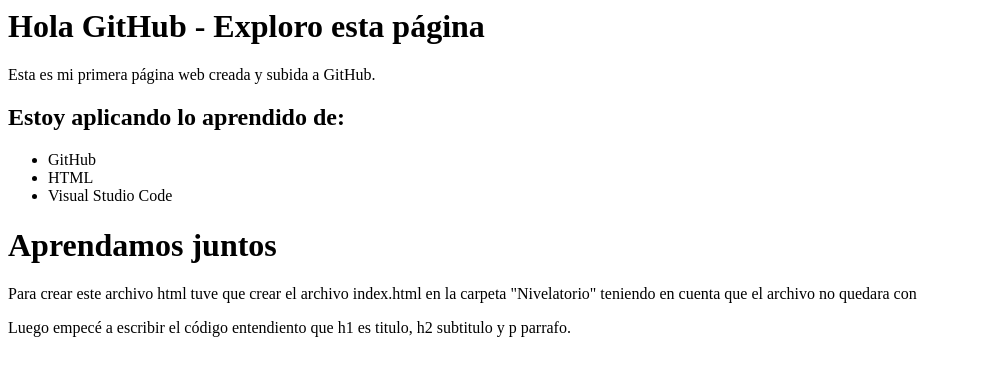
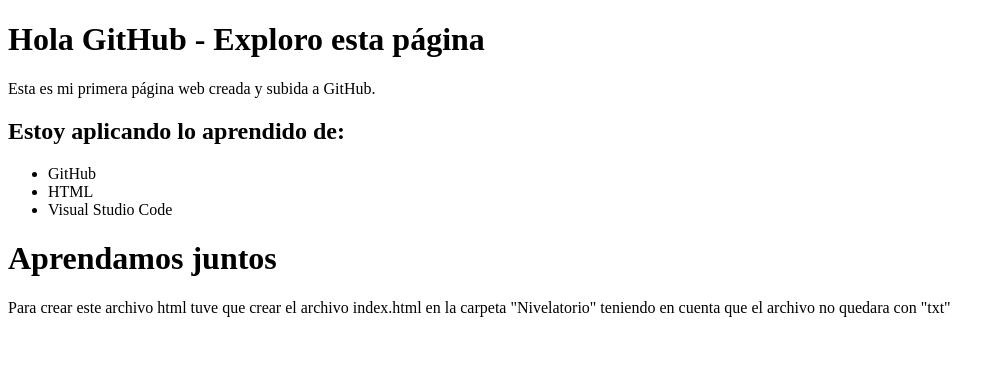
Before and after one commit to danielaSosa10/Nivelatorio--DanielaSosa, a plain HTML site: page index.html in a window 1280 px wide. Shown: the whole page, without its empty margins (0-1005 px from the left). Drawn offline with Linux system fonts and the light colour scheme.

Commit message:
primera página web

```diff
--- a/index.html
+++ b/index.html
@@ -1,3 +1,10 @@
+<!DOCTYPE html>
+<html lang="es">
+  <head>
+    <meta charset="UTF-8">
+    <title>Aprendiendo HTML</title>
+  </head>
+
 <body>
 
     <h1>Hola GitHub -  Exploro esta página</h1>
@@ -18,7 +25,5 @@
 
 <h1>Aprendamos juntos</h1>
 
-<p>Para crear este archivo html tuve que crear el archivo index.html en la carpeta "Nivelatorio" teniendo en cuenta que el archivo no quedara con <div class="txt">Luego empecé a escribir el código entendiento que h1 es titulo, h2 subtitulo y p parrafo.</div></p>
-
-
-</html>
+<p>Para crear este archivo html tuve que crear el archivo index.html en la carpeta "Nivelatorio" teniendo en cuenta que el archivo no quedara con "txt"
+</p>
```
